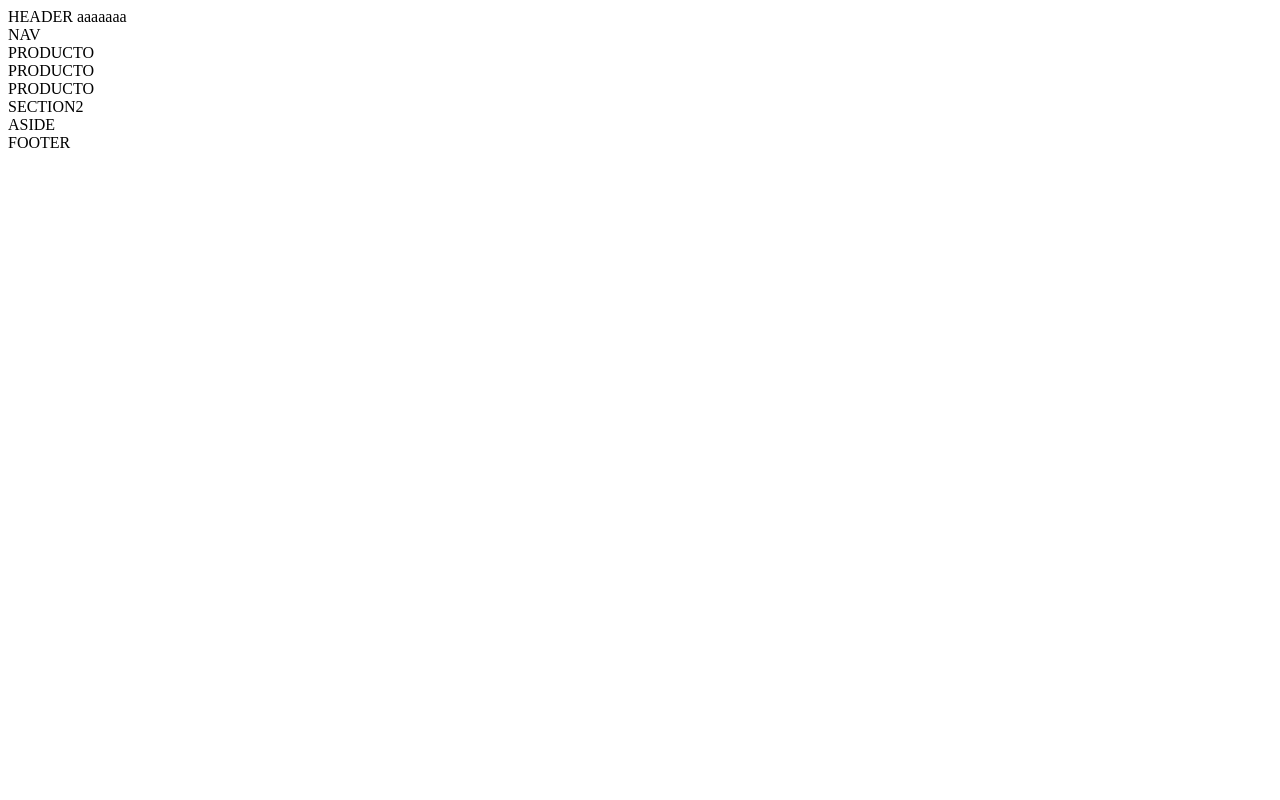
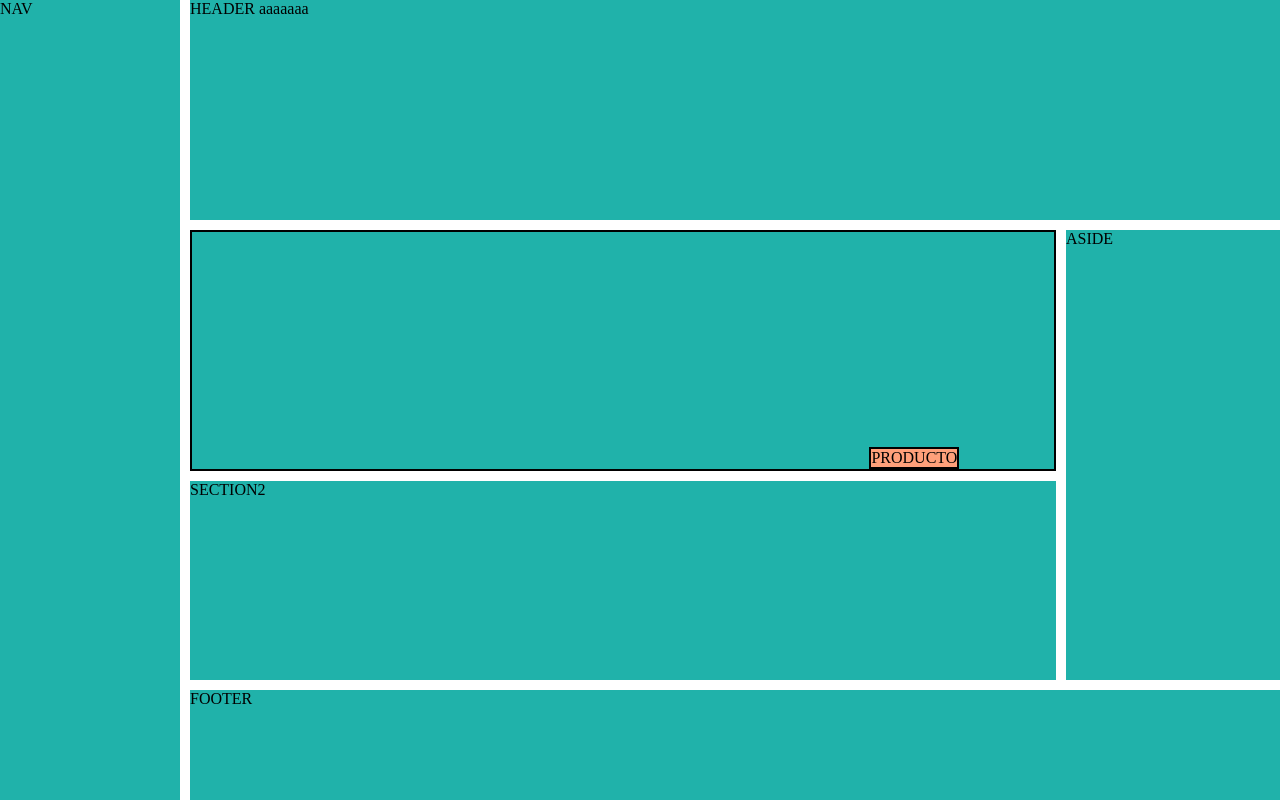
Before and after one commit to nicolas-rosencovich/primer-repo, a plain HTML site: page index.html in a window 1280 px wide. Drawn offline with Linux system fonts and the light colour scheme; the site is published under a folder, as on GitHub Pages, so addresses that start at the root find nothing.

Commit message:
cambio en el enrutamiento

```diff
--- a/index.html
+++ b/index.html
@@ -5,7 +5,7 @@
     <meta charset="UTF-8">
     <meta http-equiv="X-UA-Compatible" content="IE=edge">
     <meta name="viewport" content="width=device-width, initial-scale=1.0">
-    <link rel="stylesheet" href="/css/styles.css">
+    <link rel="stylesheet" href="./css/styles.css">
     <title>FlexBox</title>
 </head>
 
```
Also changed, not shown: css/styles.css (+0 -26 lines).
